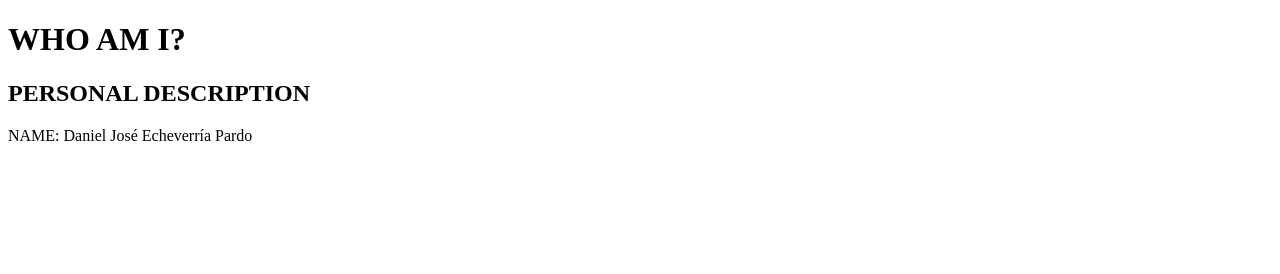
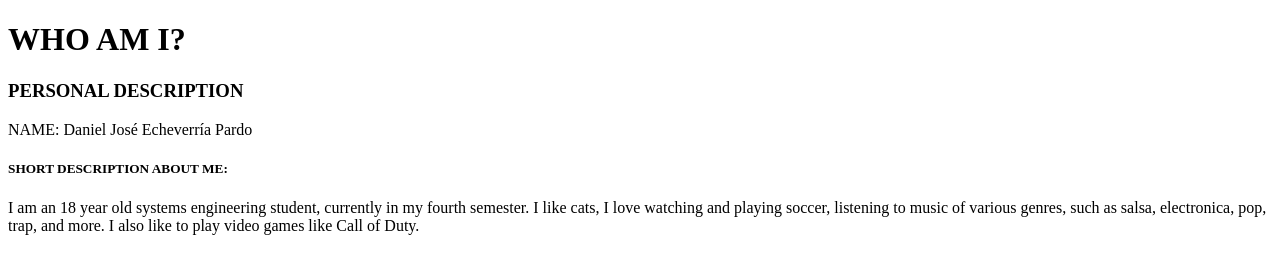
Before and after one commit to Dan18eP/my_personal_portfolio1, a plain HTML site: page index.html in a window 1280 px wide. Drawn offline with Linux system fonts and the light colour scheme.

Commit message:
Add short description bout me

```diff
--- a/index.html
+++ b/index.html
@@ -7,8 +7,14 @@
 </head>
 <body>
     <h1> WHO AM I?</h1>
-    <h2>PERSONAL DESCRIPTION</h2>
+    <h3>PERSONAL DESCRIPTION</h3>
+
     <div>NAME: Daniel José Echeverría Pardo</div>
+
+    <h5>SHORT DESCRIPTION ABOUT ME:</h5>
+        <p>I am an 18 year old systems engineering student, currently in my fourth semester. I like cats, I love watching and playing soccer, listening to music of various genres, such as salsa, electronica, pop, trap, and more. I also like to play video games like Call of Duty.</p>
+
+    </div>
 
 
 
```
